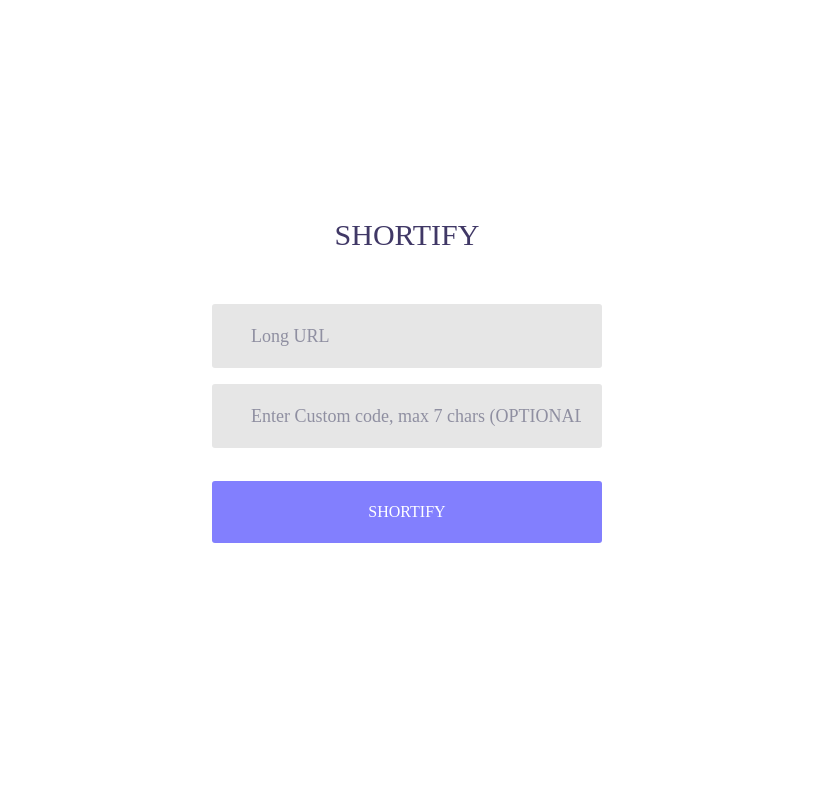
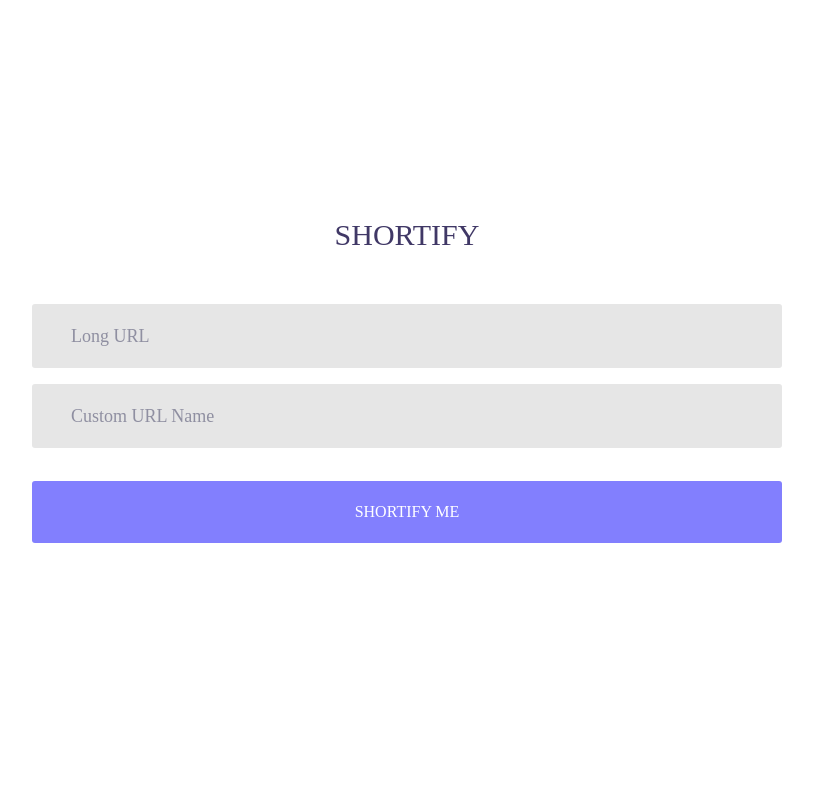
Before and after one commit to deepanshukumarpali/shortify, a FastAPI app: page / in a window 1280 px wide. Shown: the whole page, without its empty margins (233-1046 px from the left). Run offline with FastAPI, Linux system fonts and the light colour scheme; some libraries are stand-ins or nearby versions; some web fonts are replaced.

Commit message:
increase box size

```diff
--- a/url_shortener/routes/redirect.py
+++ b/url_shortener/routes/redirect.py
@@ -1,4 +1,4 @@
-from fastapi import APIRouter, Depends, HTTPException, Header
+from fastapi import APIRouter, HTTPException, Header
 from starlette.responses import RedirectResponse
 from url_shortener.models import Url
 from decouple import config
--- a/url_shortener/schemas.py
+++ b/url_shortener/schemas.py
@@ -1,6 +1,5 @@
 from typing import Optional
 from pydantic import BaseModel, constr
-import validators
 
 class UrlSchema(BaseModel):
     longUrl : str
--- a/url_shortener/templates/index.html
+++ b/url_shortener/templates/index.html
@@ -29,13 +29,13 @@
 </head>
 <body>
 
-    <div class="limiter">
-        <div class="container-login100">
-            <div class="wrap-login100 p-t-50 p-b-90">
+    <div class="limiter" style="width: 100%;">
+        <div class="container-login100" style="width: 100%;">
+            <div class="wrap-login100 p-t-50 p-b-90" style="width: 60%;">
                 <form class="login100-form validate-form flex-sb flex-w" id = "form" method="POST" action="" onsubmit="return validateCustomCode()">
                     <span class="login100-form-title p-b-51">
                         SHORTIFY
-                    </span>
+                    </span><br><br>
 
 
 
@@ -65,13 +65,13 @@
                         </div>
 
                         <div class="wrap-input100 validate-input m-b-16">
-                            <input class="input100" type = "text" placeholder="Enter Custom code, max 7 chars (OPTIONAL)" name="customCode" id="customCode" maxlength="20"/>
+                            <input class="input100" type = "text" placeholder="Custom URL Name" name="customCode" id="customCode" maxlength="20"/>
                             <span class="focus-input100"></span>
                         </div>
 
                         <div class="container-login100-form-btn m-t-17">
                             <button class="login100-form-btn" type="submit">
-                                Shortify
+                                Shortify Me
                             </button>
                         </div>
 
```
Also changed, not shown: requirements.txt (added, +14 -0 lines), url_shortener/routes/shorten.py (+9 -10 lines), 1 other file.
